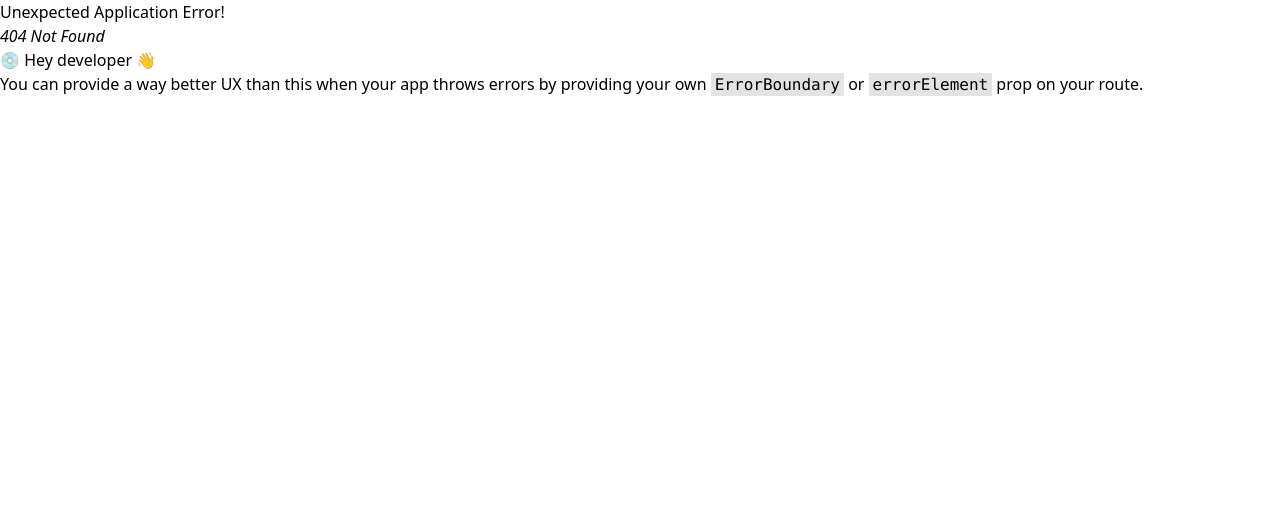
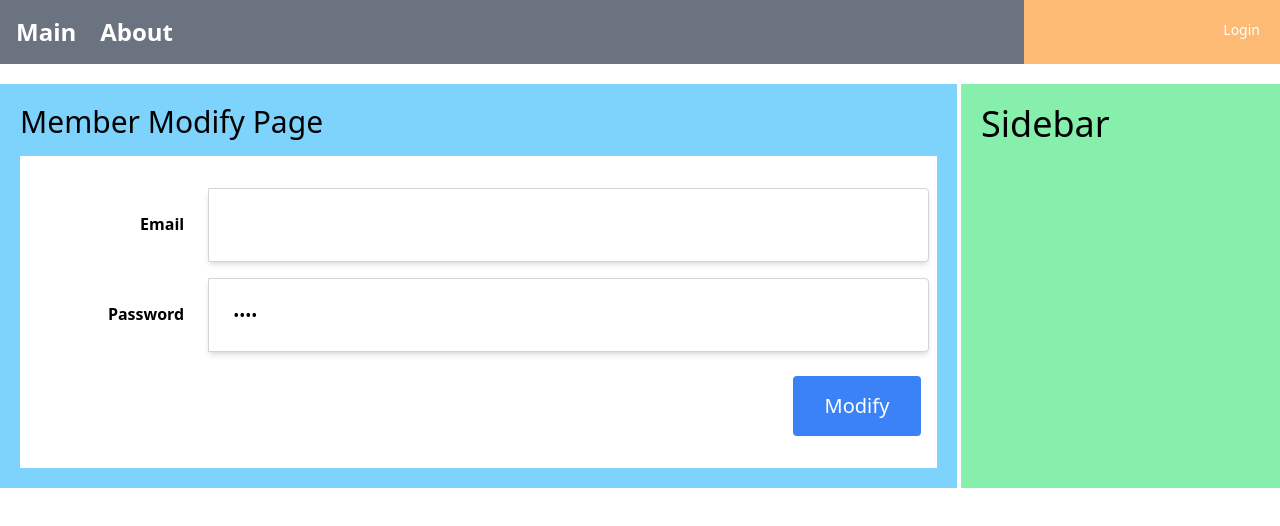
Before and after one commit to SuminJN/mall-FE, a React (Create React App) app: page /member/modify in a window 1280 px wide. Before the commit this address had no page. Shown: the top 526 px of the page. Built offline with nearby package versions, Linux system fonts and the light colour scheme.

Commit message:
feat: 카카오 회원 정보 수정 기능 추가

```diff
--- a/src/api/memberApi.js
+++ b/src/api/memberApi.js
@@ -1,5 +1,6 @@
 import { API_SERVER_HOST } from "./todoApi";
 import axios from "axios";
+import jwtAxios from "../util/jwtUtil";
 
 const host = `${API_SERVER_HOST}/api/member`;
 
@@ -14,3 +15,9 @@
 
   return res.data;
 };
+
+export const modifyMember = async (member) => {
+  const res = await jwtAxios.put(`${host}/modify`, member);
+
+  return res.data;
+};
--- /dev/null
+++ b/src/components/member/ModifyComponent.js
@@ -0,0 +1,91 @@
+import { useEffect, useState } from "react";
+import { useSelector } from "react-redux";
+import { modifyMember } from "../../api/memberApi";
+import useCustomLogin from "../../hooks/useCustomLogin";
+import ResultModal from "../common/ResultModal";
+
+const initState = {
+  email: "",
+  pw: "",
+  nickname: "",
+};
+
+const ModifyComponent = () => {
+  const [member, setMember] = useState(initState);
+  const loginInfo = useSelector((state) => state.loginSlice);
+
+  const { moveToLogin } = useCustomLogin();
+
+  const [result, setResult] = useState();
+
+  useEffect(() => {
+    setMember({ ...loginInfo, pw: "ABCD" });
+  }, [loginInfo]);
+
+  const handleChange = (e) => {
+    member[e.target.name] = e.target.value;
+    setMember({ ...member });
+  };
+
+  const handleClickModify = () => {
+    modifyMember(member).then((result) => {
+      setResult("Modified");
+    });
+  };
+
+  const closeModal = () => {
+    setResult(null);
+    moveToLogin();
+  };
+
+  return (
+    <div className="mt-6">
+      {result ? (
+        <ResultModal
+          title={"회원정보"}
+          content={"정보수정완료"}
+          callbackFn={closeModal}
+        ></ResultModal>
+      ) : (
+        <></>
+      )}
+      <div className="flex justify-center">
+        <div className="relative mb-4 flex w-full flex-wrap items-stretch">
+          <div className="w-1/5 p-6 text-right font-bold">Email</div>
+          <input
+            className="w-4/5 p-6 rounded-r border border-solid border-neutral-300 shadow-md"
+            name="email"
+            type="text"
+            value={member.email}
+            readOnly
+          />
+        </div>
+      </div>
+      <div className="flex justify-center">
+        <div className="relative mb-4 flex w-full flex-wrap items-stretch">
+          <div className="w-1/5 p-6 text-right font-bold">Password</div>
+          <input
+            className="w-4/5 p-6 rounded-r border border-solid border-neutral-300 shadow-md"
+            name="pw"
+            type="password"
+            value={member.pw}
+            onChange={handleChange}
+          />
+        </div>
+      </div>
+      <div className="flex justify-center">
+        <div className="relative mb-4 flex w-full flex-wrap items-stretch justify-end">
+          <button
+            type="button"
+            className="rounded p-4 m-2 text-xl w-32 text-white bg-blue-500"
+            onClick={handleClickModify}
+          >
+            Modify
+          </button>
+        </div>
+      </div>
+    </div>
+  );
+};
+
+export default ModifyComponent;
--- /dev/null
+++ b/src/pages/member/ModifyPage.js
@@ -0,0 +1,15 @@
+import BasicLayout from "../../layouts/BasicLayout";
+import ModifyComponent from "../../components/member/ModifyComponent";
+
+const ModifyPage = () => {
+  return (
+    <BasicLayout>
+      <div className="text-3xl">Member Modify Page</div>
+      <div className="bg-white w-full mt-4 p-2">
+        <ModifyComponent />
+      </div>
+    </BasicLayout>
+  );
+};
+
+export default ModifyPage;
--- a/src/router/memberRouter.js
+++ b/src/router/memberRouter.js
@@ -4,6 +4,7 @@
 const Login = lazy(() => import("../pages/member/LoginPage"));
 const Logout = lazy(() => import("../pages/member/LogoutPage"));
 const KakaoRedirect = lazy(() => import("../pages/member/KakaoRedirectPage"));
+const MemberModify = lazy(() => import("../pages/member/ModifyPage"));
 
 const memberRouter = () => {
   return [
@@ -31,6 +32,14 @@
         </Suspense>
       ),
     },
+    {
+      path: "modify",
+      element: (
+        <Suspense fallback={Loading}>
+          <MemberModify />
+        </Suspense>
+      ),
+    },
   ];
 };
 
```
